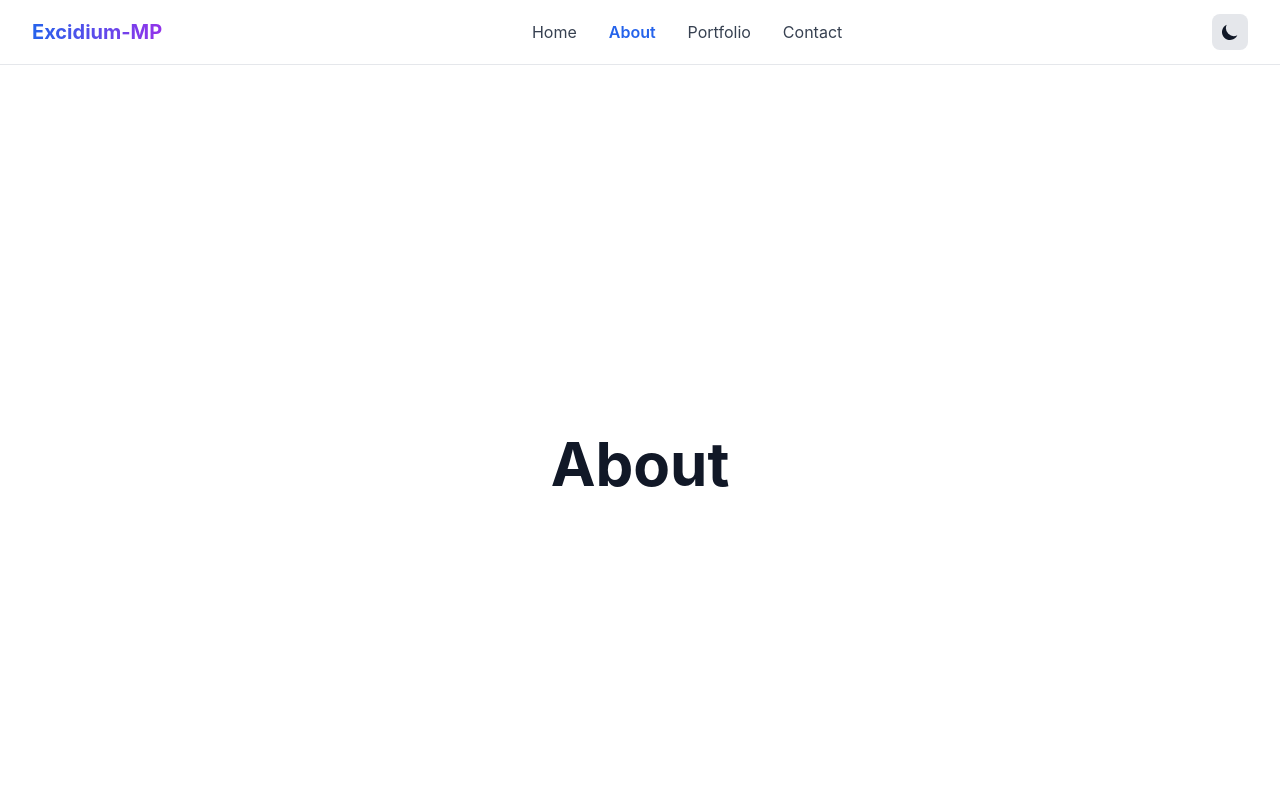
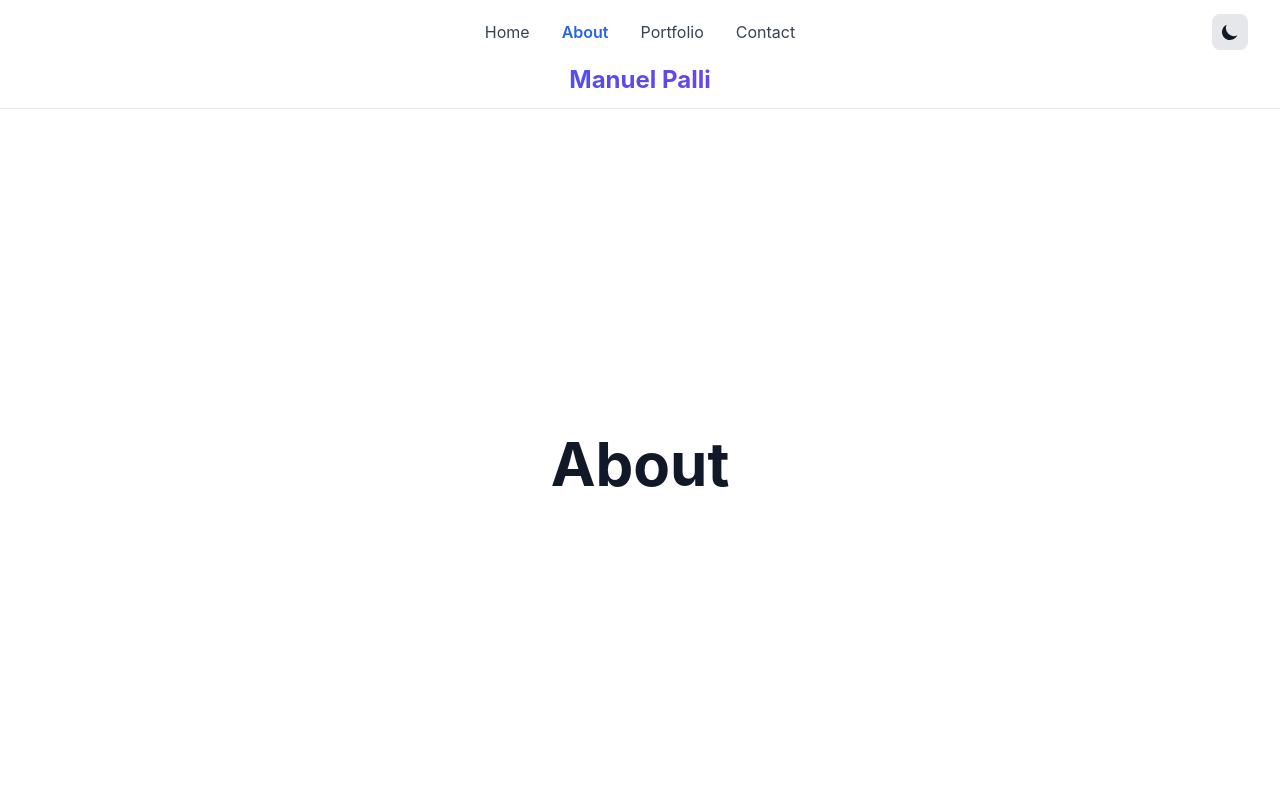
Before and after one commit to Excidium-MP/my-site, a React (Vite) app: page /portfolio/about in a window 1280 px wide. Shown: the top 800 px of the page. Built offline with nearby package versions, Linux system fonts and the light colour scheme.

Commit message:
Update hero section: center nav, add Manuel Palli title, update job title and intro, add LinkedIn button

```diff
--- a/src/components/Layout.tsx
+++ b/src/components/Layout.tsx
@@ -25,13 +25,8 @@
       {/* Header */}
       <header className="fixed top-0 left-0 right-0 bg-white/80 dark:bg-gray-900/80 backdrop-blur-sm border-b border-gray-200 dark:border-gray-800 z-50">
         <nav className="max-w-7xl mx-auto px-4 sm:px-6 lg:px-8">
-          <div className="flex items-center justify-between h-16">
-            {/* Logo */}
-            <Link to="/" className="text-xl font-bold bg-gradient-to-r from-blue-600 to-purple-600 dark:from-blue-400 dark:to-purple-400 bg-clip-text text-transparent hover:opacity-80 transition-opacity">
-              Excidium-MP
-            </Link>
-
-            {/* Desktop Navigation */}
+          <div className="flex items-center justify-center h-16 relative">
+            {/* Desktop Navigation - Centered */}
             <div className="hidden md:flex items-center space-x-8">
               {navLinks.map((link) => (
                 <Link
@@ -48,8 +43,8 @@
               ))}
             </div>
 
-            {/* Dark Mode Toggle & Mobile Menu Button */}
-            <div className="flex items-center space-x-4">
+            {/* Dark Mode Toggle & Mobile Menu Button - Absolute Right */}
+            <div className="absolute right-0 flex items-center space-x-4">
               <button
                 onClick={toggleDarkMode}
                 className="p-2 rounded-lg bg-gray-200 dark:bg-gray-800 hover:bg-gray-300 dark:hover:bg-gray-700 transition-colors"
@@ -83,6 +78,13 @@
                 )}
               </button>
             </div>
+          </div>
+
+          {/* Name Title - Below Navigation */}
+          <div className="hidden md:block text-center pb-3">
+            <h2 className="text-2xl font-bold bg-gradient-to-r from-blue-600 to-purple-600 dark:from-blue-400 dark:to-purple-400 bg-clip-text text-transparent">
+              Manuel Palli
+            </h2>
           </div>
 
           {/* Mobile Menu */}
--- a/src/pages/Home.tsx
+++ b/src/pages/Home.tsx
@@ -9,16 +9,12 @@
           <div className="text-center md:text-left space-y-6">
             <h1 className="text-4xl md:text-5xl lg:text-6xl font-bold leading-tight">
               <span className="bg-gradient-to-r from-blue-600 to-purple-600 dark:from-blue-400 dark:to-purple-400 bg-clip-text text-transparent">
-                Tech Leader Driving Fintech Innovation & Revenue Growth
+                Sr Project and Product Manager, Operations & Strategy
               </span>
             </h1>
 
             <p className="text-lg md:text-xl text-gray-700 dark:text-gray-300 leading-relaxed">
-              9+ years leading remote teams in fintech, e-commerce, gaming, and blockchain. Delivered payment solutions for major clients like Volkswagen, Toyota, and a real estate administrator managing 14,000 units.
-            </p>
-
-            <p className="text-base md:text-lg text-gray-600 dark:text-gray-400 italic">
-              Passionate about AI prototyping, blockchain, Jiu-Jitsu, cooking, and being a dad.
+              5+ years in the IT industry leading teams, delivering great and innovative products. Passionate about AI, prototyping, Cooking and Jiu Jitsu.
             </p>
 
             <div className="flex flex-col sm:flex-row gap-4 justify-center md:justify-start pt-4">
@@ -34,6 +30,17 @@
               >
                 Get in Touch
               </Link>
+              <a
+                href="https://www.linkedin.com/in/manuelpalli/"
+                target="_blank"
+                rel="noopener noreferrer"
+                className="px-8 py-4 bg-blue-700 hover:bg-blue-800 dark:bg-blue-600 dark:hover:bg-blue-700 text-white rounded-lg font-semibold transition-all hover:scale-105 hover:shadow-lg flex items-center justify-center gap-2"
+              >
+                <svg className="w-5 h-5" fill="currentColor" viewBox="0 0 24 24">
+                  <path d="M20.447 20.452h-3.554v-5.569c0-1.328-.027-3.037-1.852-3.037-1.853 0-2.136 1.445-2.136 2.939v5.667H9.351V9h3.414v1.561h.046c.477-.9 1.637-1.85 3.37-1.85 3.601 0 4.267 2.37 4.267 5.455v6.286zM5.337 7.433c-1.144 0-2.063-.926-2.063-2.065 0-1.138.92-2.063 2.063-2.063 1.14 0 2.064.925 2.064 2.063 0 1.139-.925 2.065-2.064 2.065zm1.782 13.019H3.555V9h3.564v11.452zM22.225 0H1.771C.792 0 0 .774 0 1.729v20.542C0 23.227.792 24 1.771 24h20.451C23.2 24 24 23.227 24 22.271V1.729C24 .774 23.2 0 22.222 0h.003z"/>
+                </svg>
+                LinkedIn
+              </a>
             </div>
           </div>
 
```
